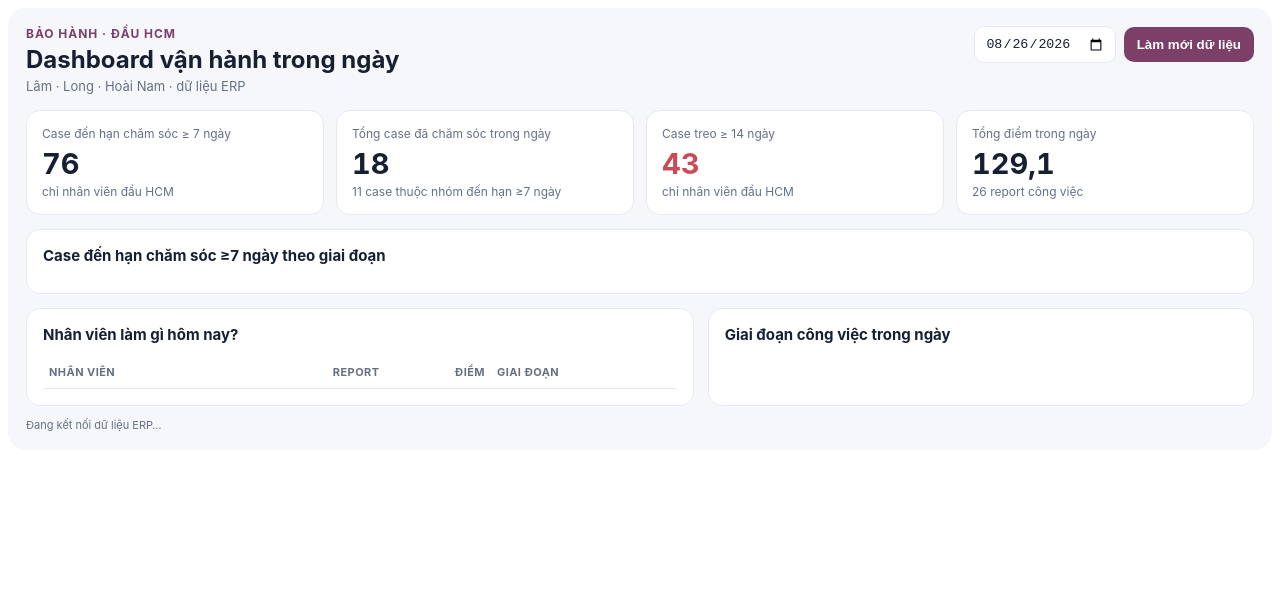
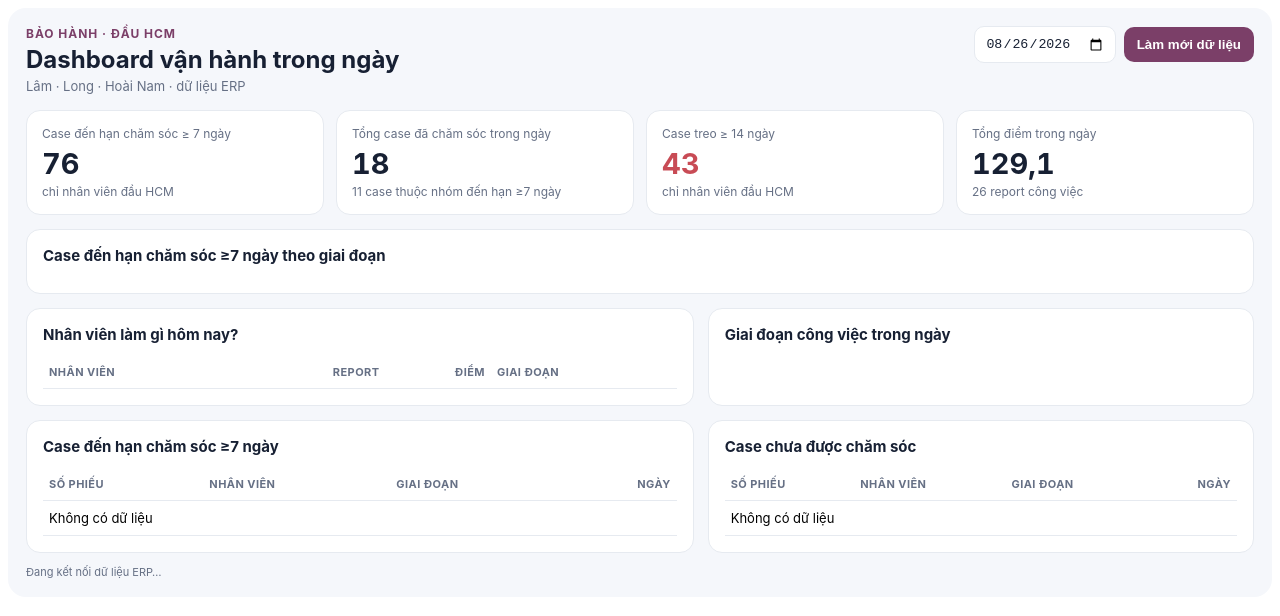
Before and after one commit to thinhnx98/agent-hub-test, a plain HTML site: page index.html in a window 1280 px wide. Drawn offline with Linux system fonts and the light colour scheme.

Commit message:
Add live due and uncared case lists

```diff
--- a/index.html
+++ b/index.html
@@ -15,6 +15,10 @@
     <section class="bh-panel"><h2>Nhân viên làm gì hôm nay?</h2><div id="bh-staff"></div></section>
     <section class="bh-panel"><h2>Giai đoạn công việc trong ngày</h2><div id="bh-stages"></div></section>
   </div>
+  <div class="bh-two" style="margin-top:14px">
+    <section class="bh-panel"><h2>Case đến hạn chăm sóc ≥7 ngày</h2><div id="bh-due-list" style="max-height:220px;overflow:auto"></div></section>
+    <section class="bh-panel"><h2>Case chưa được chăm sóc</h2><div id="bh-uncared-list" style="max-height:220px;overflow:auto"></div></section>
+  </div>
   <div class="bh-foot" id="bh-status">Đang kết nối dữ liệu ERP…</div>
   <script>
     const root=document.getElementById('bao-hanh-dashboard');
@@ -23,7 +27,9 @@
     function renderStaff(rows){document.getElementById('bh-staff').innerHTML='<div class="table-responsive"><table class="bh-table"><thead><tr><th>Nhân viên</th><th class="bh-num">Report</th><th class="bh-num">Điểm</th><th>Giai đoạn</th></tr></thead><tbody>'+Object.entries(rows||{}).map(([n,x])=>`<tr><td><span class="bh-pill">HCM</span> ${n.replace('Bảo hành - ','')}</td><td class="bh-num">${x.reports}</td><td class="bh-num">${Number(x.points||0).toFixed(1)}</td><td>${Object.entries(x.stages||{}).map(([s,c])=>`${s} (${c})`).join('; ')}</td></tr>`).join('')+'</tbody></table></div>';}
     function renderStages(rows){document.getElementById('bh-stages').innerHTML=Object.entries(rows||{}).map(([s,c])=>`<div class="bh-stage"><span>${s}</span><strong>${c}</strong></div>`).join('');}
     function renderDueStages(rows){document.getElementById('bh-due-stages').innerHTML=Object.entries(rows||{}).map(([s,c])=>`<div class="bh-card"><div class="bh-label">${s}</div><div class="bh-value">${c}</div></div>`).join('');}
+    function renderCaseList(id,rows){document.getElementById(id).innerHTML='<table class="bh-table"><thead><tr><th>Số phiếu</th><th>Nhân viên</th><th>Giai đoạn</th><th class="bh-num">Ngày</th></tr></thead><tbody>'+((rows||[]).map(x=>`<tr><td>${x.name||''}</td><td>${(x.staff||'').replace('Bảo hành - ','')}</td><td>${x.stage||''}</td><td class="bh-num">${x.days??''}</td></tr>`).join('')||'<tr><td colspan="4">Không có dữ liệu</td></tr>')+'</tbody></table>';}
     renderStaff({}); renderStages({}); renderDueStages({});
+    renderCaseList('bh-due-list',[]); renderCaseList('bh-uncared-list',[]);
     const endpoint='https://erp-mcp-thinh.thinhnx98-agent-hub.workers.dev/dashboard';
     const status=document.getElementById('bh-status');
     async function refreshDashboard(){
@@ -40,6 +46,8 @@
         renderStaff(d.staff);
         renderStages(d.reportStages);
         renderDueStages(d.due7ByStage);
+        renderCaseList('bh-due-list',d.due7Cases);
+        renderCaseList('bh-uncared-list',d.uncaredCases);
         status.textContent='Đã cập nhật lúc '+new Date().toLocaleString('vi-VN')+' · dữ liệu live từ ERP';
       }catch(e){ status.textContent='Không lấy được dữ liệu live: '+e.message; }
     }
```
